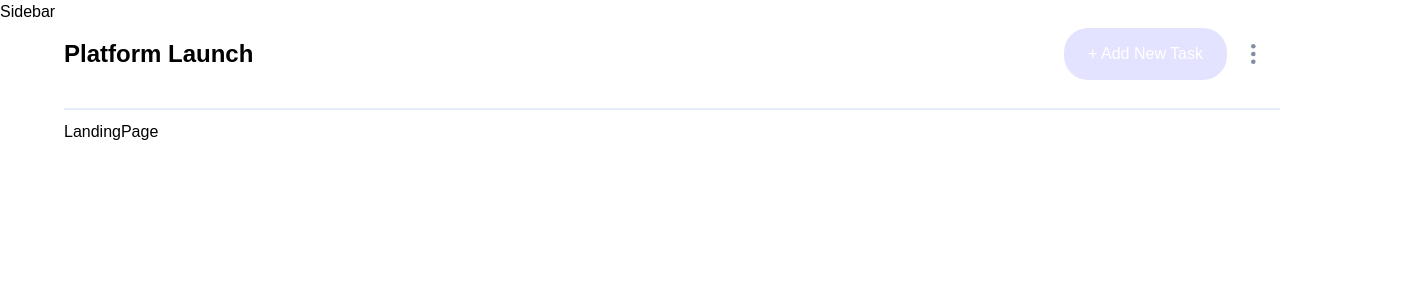
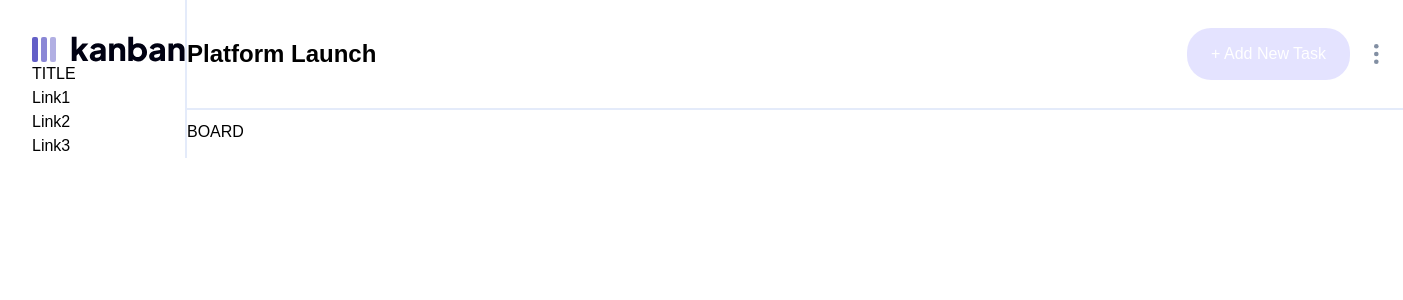
Before and after one commit to ZaidaMM/kanban-task-manager, a React (Create React App) app in the folder client/: page / in a window 1280 px wide. Shown: the top 300 px of the page, 1403 px wide, since content can reach past the window. Built offline with nearby package versions, Linux system fonts and the light colour scheme; the HTML template or start-up script is replaced by a standard one.

Commit message:
added logo

```diff
--- a/client/src/App.tsx
+++ b/client/src/App.tsx
@@ -1,5 +1,5 @@
 import { BrowserRouter as Router, Routes, Route } from 'react-router-dom';
-import Board from './views/Board';
+import LandingPage from './views/LandingPage';
 import NewBoard from './views/NewBoard';
 import NewTask from './views/NewTask';
 import Task from './views/Task';
@@ -9,7 +9,7 @@ function App() {
     <>
       <Router>
         <Routes>
-          <Route path='/' element={<Board />} />
+          <Route path='/' element={<LandingPage />} />
           <Route path='/new-board' element={<NewBoard />} />
           <Route path='/new-task' element={<NewTask />} />
           <Route path='/task/:taskId' element={<Task />} />
--- /dev/null
+++ b/client/src/assets/wrappers/Sidebar.js
@@ -0,0 +1,5 @@
+import styled from 'styled-components';
+
+const Wrapper = styled.aside``;
+
+export default Wrapper;
--- /dev/null
+++ b/client/src/components/Logo.tsx
@@ -0,0 +1,11 @@
+import { ReactComponent as LogoLight } from '../assets/images/logo-light.svg';
+import { ReactComponent as LogoDark } from '../assets/images/logo-dark.svg';
+
+const Logo = () => {
+  return (
+    <div className='logo'>
+      <LogoDark />
+    </div>
+  );
+};
+export default Logo;
--- a/client/src/components/Sidebar.tsx
+++ b/client/src/components/Sidebar.tsx
@@ -1,4 +1,18 @@
+import Wrapper from '../assets/wrappers/Sidebar';
+import Logo from './Logo';
+
 const Sidebar = () => {
-  return <div>Sidebar</div>;
+  return (
+    <Wrapper>
+      <div className='sidebar border-solid border-r-2 border-grey-200 pt-9 pl-8'>
+        <Logo />
+
+        <h2>TITLE</h2>
+        <h3>Link1</h3>
+        <h3>Link2</h3>
+        <h3>Link3</h3>
+      </div>
+    </Wrapper>
+  );
 };
 export default Sidebar;
--- a/client/src/views/Board.tsx
+++ b/client/src/views/LandingPage.tsx
@@ -1,16 +1,16 @@
 import Navbar from '../components/Navbar';
 import Sidebar from '../components/Sidebar';
 
-const Board = () => {
+const LandingPage = () => {
   return (
     <div className='flex justify-between'>
       <Sidebar />
       <div>
         <Navbar />
 
-        <h4 className='mt-6'>LandingPage</h4>
+        <h4 className='mt-6'>BOARD</h4>
       </div>
     </div>
   );
 };
-export default Board;
+export default LandingPage;
```
